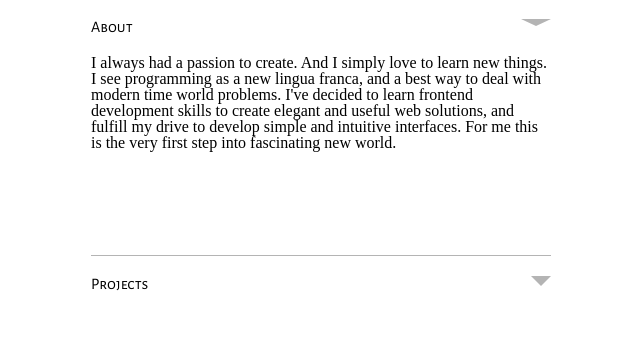
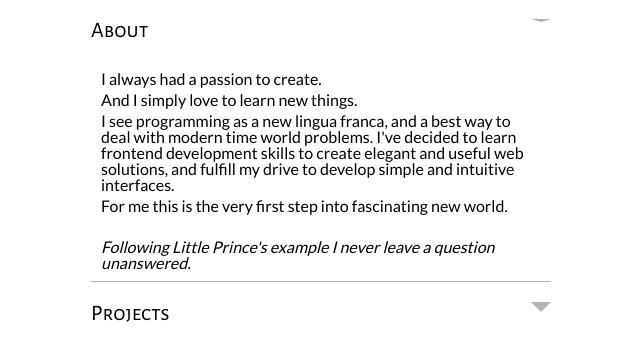
Before and after one commit to overkoper/overkoper.github.io, a plain HTML site: page index2.html in a window 1280 px wide. Both pictures are taken after a click on the element "About". Shown: the part 361-720 px from the top of the page, without its empty margins (319-959 px from the left). Drawn offline with Linux system fonts and the light colour scheme; a web font is replaced by a local one.

Commit message:
finished profile page

```diff
--- a/index2.html
+++ b/index2.html
@@ -4,7 +4,10 @@
     <meta charset="UTF-8" />
     <meta name="viewport" content="width=device-width, initial-scale=1.0" />
     <meta http-equiv="X-UA-Compatible" content="ie=edge" />
-    <link href="https://fonts.googleapis.com/css?family=Alegreya+Sans+SC|Marcellus+SC" rel="stylesheet">
+    <link
+      href="https://fonts.googleapis.com/css?family=Alegreya+Sans+SC|Marcellus+SC|Lato"
+      rel="stylesheet"
+    />
     <link href="reset.css" rel="stylesheet" />
     <link href="main.css" rel="stylesheet" />
     <title>Piotr Kopczyński profile page</title>
@@ -12,19 +15,25 @@
   <body>
     <div class="container">
       <header>
-            <img src="img/profile.jpg" class="profile" />
-        <div class="background-top">
-
-        </div>
+        <img src="img/profile.jpg" class="profile" />
+        <div class="background-top"></div>
         <div class="background-bottom">
           <h2>Piotr Kopczyński</h2>
           <h1>junior <span>frontend</span> developer</h1>
         </div>
       </header>
       <nav>
-        <a href="https://www.linkedin.com/in/piotr-kopczy%C5%84ski/" target="_blank"><img src="img/iconmonstr-linkedin-4.svg" class="linkedin"/></a>
-        <a href="https://github.com/overkoper" target="_blank"><img src="img/iconmonstr-github-1.svg" class="github"/></a>
-        <a href="mailto:piotr.kopczynski7@gmail.com" target="_blank"><img src="img/iconmonstr-email-13.svg" class="email"/></a>
+        <a
+          href="https://www.linkedin.com/in/piotr-kopczy%C5%84ski/"
+          target="_blank"
+          ><img src="img/iconmonstr-linkedin-4.svg" class="linkedin"
+        /></a>
+        <a href="https://github.com/overkoper" target="_blank"
+          ><img src="img/iconmonstr-github-1.svg" class="github"
+        /></a>
+        <a href="mailto:piotr.kopczynski7@gmail.com" target="_blank"
+          ><img src="img/iconmonstr-email-13.svg" class="email"
+        /></a>
       </nav>
       <main>
         <div class="tab">
@@ -32,12 +41,19 @@
           <div class="down-arrow"></div>
         </div>
         <div class="content">
-          <p>I always had a passion to create. And I simply love to learn new
-          things. I see programming as a new lingua franca, and a best way to
-          deal with modern time world problems. I've decided to learn frontend
-          development skills to create elegant and useful web solutions, and
-          fulfill my drive to develop simple and intuitive interfaces. For me
-          this is the very first step into fascinating new world.</p>
+          <p>I always had a passion to create.</p>
+          <p>And I simply love to learn new things.</p>
+          <p>
+            I see programming as a new lingua franca, and a best way to deal
+            with modern time world problems. I've decided to learn frontend
+            development skills to create elegant and useful web solutions, and
+            fulfill my drive to develop simple and intuitive interfaces.
+          </p>
+          <p>For me this is the very first step into fascinating new world.</p>
+          <blockquote>
+            Following Little Prince's example I never leave a question
+            unanswered.
+          </blockquote>
         </div>
         <div class="tab">
           <span>Projects</span>
@@ -46,9 +62,25 @@
         <div class="content">
           <p>Here you can see my work</p>
           <ul>
-            <li><img /> <a>MoveIt app</a></li>
-            <li><img /> <a>MoveIt Game</a></li>
-            <li><img /> <a>MoveIt landing page</a></li>
+            <li>
+              <a href="http://app.ie.jfdd11.is-academy.pl/" target="_blank"
+                ><img src="img/app.svg" /><span>MoveIt app</span></a
+              >
+            </li>
+            <li>
+              <a
+                href="https://infoshareacademy.github.io/jfdd11-ie/game/index.html"
+                target="_blank"
+                ><img src="img/game.svg" /><span>MoveIt Game</span></a
+              >
+            </li>
+            <li>
+              <a
+                href="https://infoshareacademy.github.io/jfdd11-ie/home/index.html"
+                target="_blank"
+                ><img src="img/page.svg" /><span>MoveIt landing page</span></a
+              >
+            </li>
           </ul>
           <blockquote>
             "Measuring programming progress by lines of code is like measuring
--- a/main.css
+++ b/main.css
@@ -83,8 +83,16 @@ nav img:hover{
     padding: 20px 0 20px 0;
     border-top: 1px solid rgb(180, 180, 180);
 }
+main:last-child{
+    border-bottom: 1px solid rgb(180, 180, 180);
+}
 .tab span{
     font-family: "Alegreya Sans SC", sans-serif;
+    font-size: 22px;
+    transition: 0.5s;
+}
+.tab:hover span{
+    color:#0194fc;
 }
 .down-arrow{
     width: 0;
@@ -95,18 +103,40 @@ nav img:hover{
     transition: 0.5s;
 }
 .clicked{
-    border-top: 7px solid rgb(180, 180, 180);
-    border-left: 15px solid transparent;
-    border-right: 15px solid transparent;
+    border-top: 3px solid rgb(180, 180, 180);
+    border-left: 10px solid transparent;
+    border-right: 10px solid transparent;
 }
 .content{
     height: 0;
+    font-family: 'Lato', sans-serif;
+    margin:10px 10px 10px 10px;
     overflow: hidden;
     transition: 0.5s;
 }
+.content li{
+    margin: 5px 0 5px 0;
+}
+.content img{
+    margin-right: 5px;
+}
+.content p{
+    padding-bottom: 5px;
+}
+.content blockquote{
+    font-style: italic;
+    padding-top: 20px;
+}
+.content a{
+    text-decoration: none;
+    color: black;
+}
+.content a span:hover{
+    border-bottom: 1px solid #6955ae;
+    color: #0194fc;
+}
 .expanded{
     height: 200px;
-
 }
 @media (min-width: 480px){
     .container{
```
Also changed, not shown: img/app.svg (added), img/game.svg (added), img/page.svg (added).
